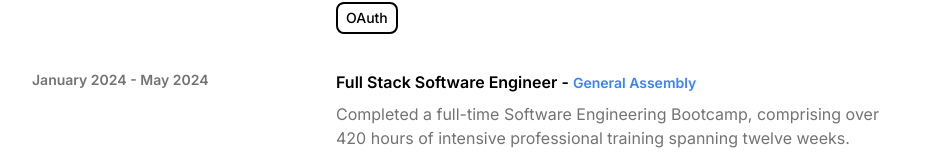
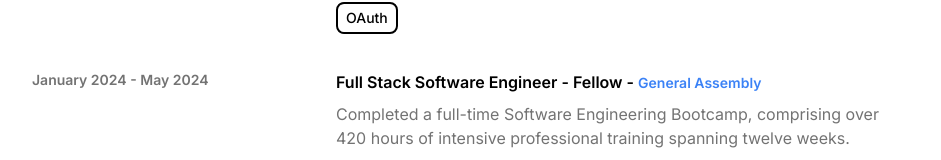
Before and after one commit to nickldimartino/portfolio, a React (Vite) app: page / in a window 1280 px wide. Shown: the part 2655-2815 px from the top of the page, without its empty margins (168-1109 px from the left). Built offline with nearby package versions, Linux system fonts and the light colour scheme.

Commit message:
Change title and website link

```diff
--- a/src/components/Experience.jsx
+++ b/src/components/Experience.jsx
@@ -29,11 +29,6 @@ const Experience = () => {
             >
               <h6 className="mb-2 font-semibold">
                 {experience.role} -{" "}
-                {experience.company === "Sharp Action Sports" ? (
-                  <span className="text-sm text-blue-500">
-                    {experience.company}
-                  </span>
-                ) : (
                 <a
                   href={experience.companyWebsite}
                   target="_blank"
@@ -41,7 +36,6 @@ const Experience = () => {
                 >
                   {experience.company}
                 </a>
-                )}
               </h6>
               <ul>
                 {experience.description.map((description, index) => (
--- a/src/constants/index.js
+++ b/src/constants/index.js
@@ -40,7 +40,7 @@ export const EXPERIENCES = [
     year: "May 2024 - Present",
     role: "Chief Technical Officer/Founding Engineer",
     company: "Sharp Action Sports",
-    companyWebsite: "",
+    companyWebsite: "https://www.linkedin.com/company/sharp-action-sports/?viewAsMember=true",
     description: [
       `Defining and executing the company's technological vision, strategy, and roadmap to support business goals and drive innovation.`,
       `Overseeing the end-to-end development and delivery of high-quality software products, ensuring alignment with market needs and company objectives.`,
@@ -67,7 +67,7 @@ export const EXPERIENCES = [
   },
   {
     year: "January 2024 - May 2024",
-    role: "Full Stack Software Engineer",
+    role: "Full Stack Software Engineer - Fellow",
     company: "General Assembly",
     companyWebsite: "https://generalassemb.ly/",
     description: [
```
Lines whose indentation alone changed are shown as unchanged.
